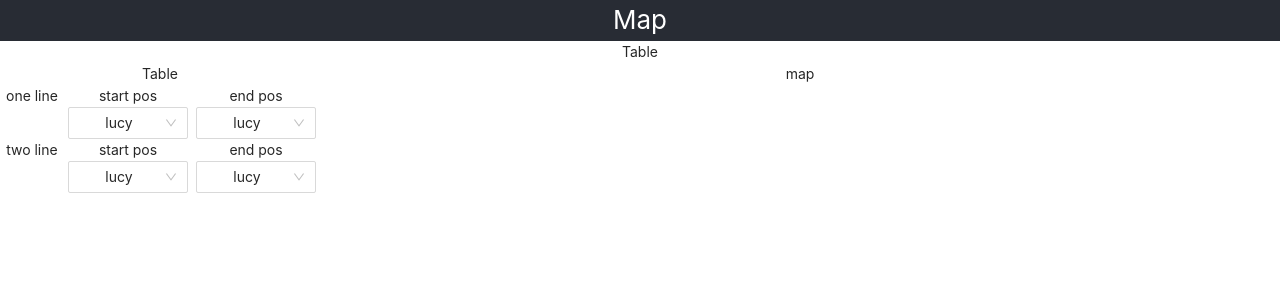
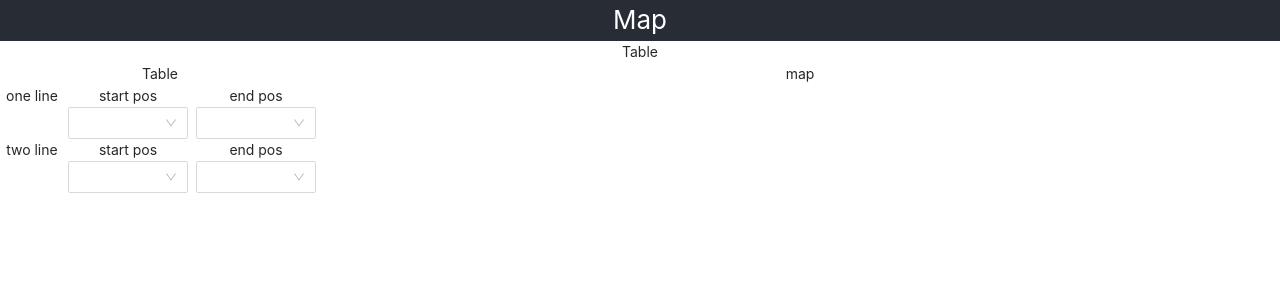
Before and after one commit to romanown/leaflet, a React (Create React App) app: page / in a window 1280 px wide. Shown: the top 300 px of the page. Built offline with nearby package versions, Linux system fonts and the light colour scheme; the HTML template or start-up script is replaced by a standard one.

Commit message:
added onClick to select

```diff
--- a/src/components/Row/index.tsx
+++ b/src/components/Row/index.tsx
@@ -1,21 +1,26 @@
 import type { FC } from 'react';
+import { useState } from 'react';
 
 import styles from './Row.module.css';
 
 import SelectItem from 'components/Select';
 import type { rowDataType } from 'types/lists';
 
-const Row: FC<rowDataType> = ({ name, start, end }: rowDataType) => (
+const Row: FC<rowDataType> = ({ name, start, end }: rowDataType) => {
+  const [currentPosStart, setCurrentPosStart] = useState('');
+  const [currentPosEnd, setCurrentPosEnd] = useState('');
+  return (
     <div className={styles.main}>
       <div className={styles.row}>
         <div>{name}</div>
         <div>
-        <SelectItem item={start} />
+          <SelectItem item={start} currentPos={currentPosStart} onPosChange={setCurrentPosStart} />
         </div>
         <div>
-        <SelectItem item={end} />
+          <SelectItem item={end} currentPos={currentPosEnd} onPosChange={setCurrentPosEnd} />
         </div>
       </div>
     </div>
   );
+};
 export default Row;
--- a/src/components/Select/index.tsx
+++ b/src/components/Select/index.tsx
@@ -10,17 +10,21 @@ const { Option } = Select;
 
 type itemType = {
   item: string;
+  currentPos: string;
+  onPosChange: Function;
 };
 
+const SelectItem: FC<itemType> = ({ item, currentPos, onPosChange }: itemType) => {
   const handleChange = (value: string) => {
     console.log(`selected ${value}`);
+    onPosChange(value);
   };
 
   const onSearch = (value: string) => {
     console.log(`selected ${value}`);
   };
 
-const SelectItem: FC<itemType> = ({ item }: itemType) => (
+  return (
     <div className={styles.main}>
       <div>{item}</div>
       <div>
@@ -32,7 +36,7 @@ const SelectItem: FC<itemType> = ({ item }: itemType) => (
           filterOption={(input, option) =>
             (option!.children as unknown as string).toLowerCase().includes(input.toLowerCase())
           }
-        defaultValue="lucy"
+          defaultValue={currentPos}
           style={{ width: 120 }}
           onChange={handleChange}
         >
@@ -45,4 +49,5 @@ const SelectItem: FC<itemType> = ({ item }: itemType) => (
       </div>
     </div>
   );
+};
 export default SelectItem;
```
Lines whose indentation alone changed are shown as unchanged.
